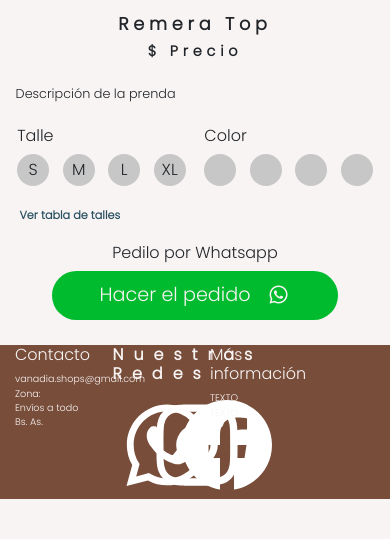
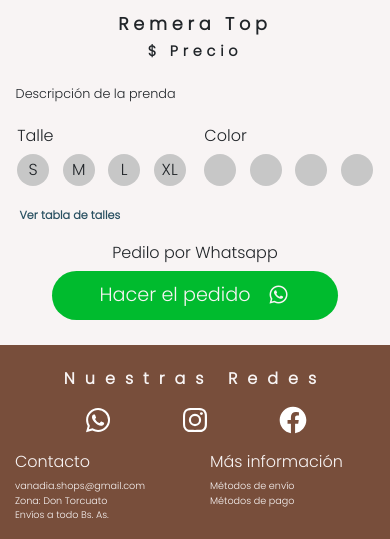
Before and after one commit to gabolope/pr-vanadia, a plain HTML site: page detallesProductos.html in a window 390 px wide. Shown: the part 452-991 px from the top of the page. Before the commit the page ends 951 px from the top, so only its background shows below. Drawn offline with nearby package versions, Linux system fonts and the light colour scheme.

Commit message:
version mobile completa

```diff
--- a/detallesProductos.html
+++ b/detallesProductos.html
@@ -76,37 +76,12 @@
                     <a class="nav-link" href="#">Contacto</a>
                 </div>
             </div>
-            <!-- <div class="collapse navbar-collapse" id="navbarSupportedContent">
-                <ul class="navbar-nav mr-auto flexPadre">
-                    <li class="nav-item active">
-                        <a class="nav-link" href="index.html">Inicio</a>
-                    </li>
-                    <li class="nav-item dropdown">
-                        <a class="nav-link dropdown-toggle" href="#" id="navbarDropdown" role="button"
-                        data-toggle="dropdown" aria-haspopup="true" aria-expanded="false">
-                        Productos
-                    </a>
-                    <div class="dropdown-menu" aria-labelledby="navbarDropdown">
-                        <a class="dropdown-item" href="#">Producto 1</a>
-                        <a class="dropdown-item" href="#">Producto 2</a>
-                        <div class="dropdown-divider"></div>
-                        <a class="dropdown-item" href="#">Todos los productos</a>
-                    </div>
-                    </li>
-                    <li class="nav-item">
-                        <a class="nav-link" href="#">Sobre la marca</a>
-                    </li>
-                    <li class="nav-item">
-                        <a class="nav-link" href="#">Contacto</a>
-                    </li>
-                </ul>
-            </div> -->
         </nav>
     </header>
 
     <main>
+
         <!-- Carrusel de producto -->
-
         <div class="containerCarruselProductos">
             <div id="carouselExampleIndicators" class="carousel slide" data-ride="carousel">
                 <ol class="carousel-indicators">
@@ -146,7 +121,6 @@
             </div>
         </div>
 
-
         <!-- Imagenes completas del carrusel -->
         <section class="imgCarruselCompletas">
             <ul>
@@ -154,6 +128,7 @@
                 <li><a href=""><img src="media\productos\musculosaTopAleida\IMG_6939.JPG" alt=""></a></li>
             </ul>
         </section>
+
 
         <!-- Detalles de producto-->
         <section class="titularProductos">
@@ -191,38 +166,36 @@
 
     </main>
 
-    <div id="footer" class="container-fluid ">
-        <div class="row">
-            <div id="footerContacto" class="col-3">
+    <!-- Footer -->
+    <div id="footer" class="container-fluid pt-4">
+        <div class="row d-flex pb-3">
+            <div id="footerContacto" class="order-2 order-md-1 col-6 col-md-3 mx-auto">
                 <h4>Contacto</h4>
                 <ul>
                     <li>vanadia.shops@gmail.com</li>
-                    <li>Zona: </li>
+                    <li>Zona: Don Torcuato</li>
                     <li>Envíos a todo Bs. As.</li>
                 </ul>
             </div>
-            <div id="footerSociales" class="col-3">
+            <div id="footerSociales" class="order-1 order-md-2 col-12 col-md-6 mb-3">
                 <h4>Nuestras Redes</h4>
-                <div class="row">
+                <div class="row flexFooter">
                     <div class="col-3">
-                        <a href="https://wa.me/c/5491157543426" target="blank"><img src="/media/icons/whatsapp.svg"
-                                alt="Whatsapp"></a>
+                        <a href="https://wa.me/c/5491157543426" target="blank"><img src="media/icons/whatsapp.svg" alt="Whatsapp"></a>
                     </div>
                     <div class="col-3">
-                        <a href="https://www.instagram.com/vanadia_ind/" target="blank"><img
-                                src="/media/icons/instagram.svg" alt="Instagram"></a>
+                        <a href="https://www.instagram.com/vanadia_ind/" target="blank"><img src="media/icons/instagram.svg" alt="Instagram"></a>
                     </div>
                     <div class="col-3">
-                        <a href=" https://www.facebook.com/Vanadia.Shops/" target="blank"><img
-                                src="/media/icons/facebook.svg" alt="Facebook"></a>
+                        <a href=" https://www.facebook.com/Vanadia.Shops/" target="blank"><img src="media/icons/facebook.svg" alt="Facebook"></a>
                     </div>
                 </div>
             </div>
-            <div id="footerInfo" class="col-3">
+            <div id="footerInfo" class="order-3 order-md-3 col-6 col-md-3 mx-auto">
                 <h4>Más información</h4>
                 <ul>
-                    <li>TEXTO</li>
-                    <li>TEXTO</li>
+                    <li>Métodos de envío</li>
+                    <li>Métodos de pago</li>
                 </ul>
             </div>
         </div>
--- a/scss/layout/_detallesProductos.scss
+++ b/scss/layout/_detallesProductos.scss
@@ -26,10 +26,6 @@
             transform: rotate(-90deg);
         }
     }
-
-
-
-
 
 
     .imgCarruselCompletas {
```
Also changed, not shown: 1 other file.
